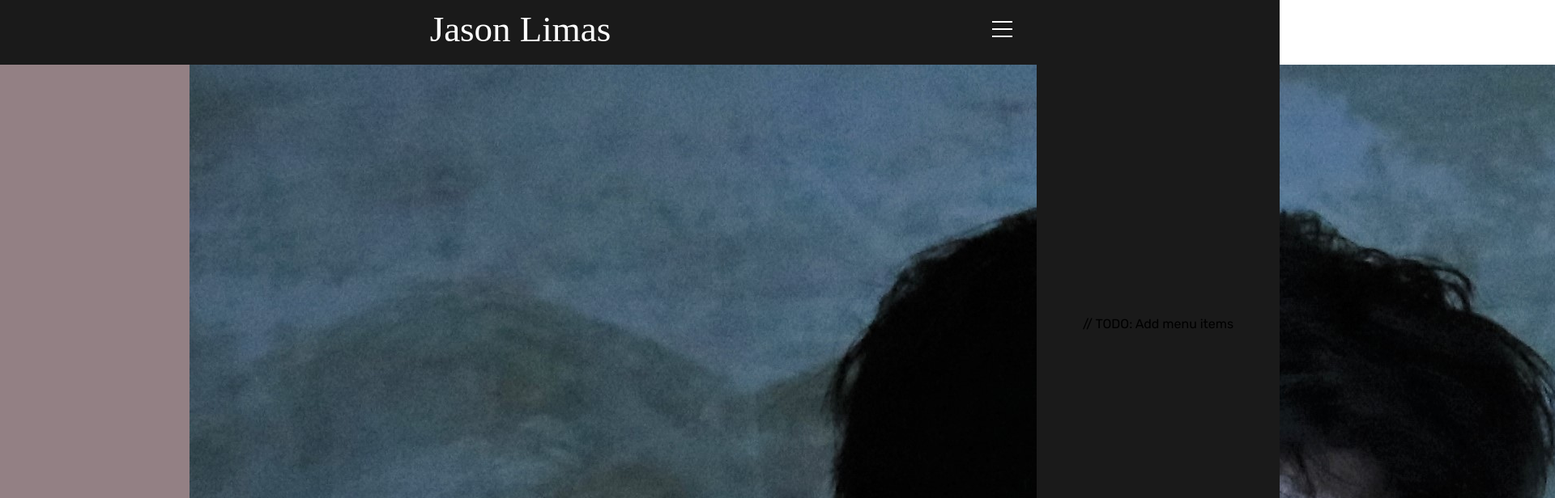
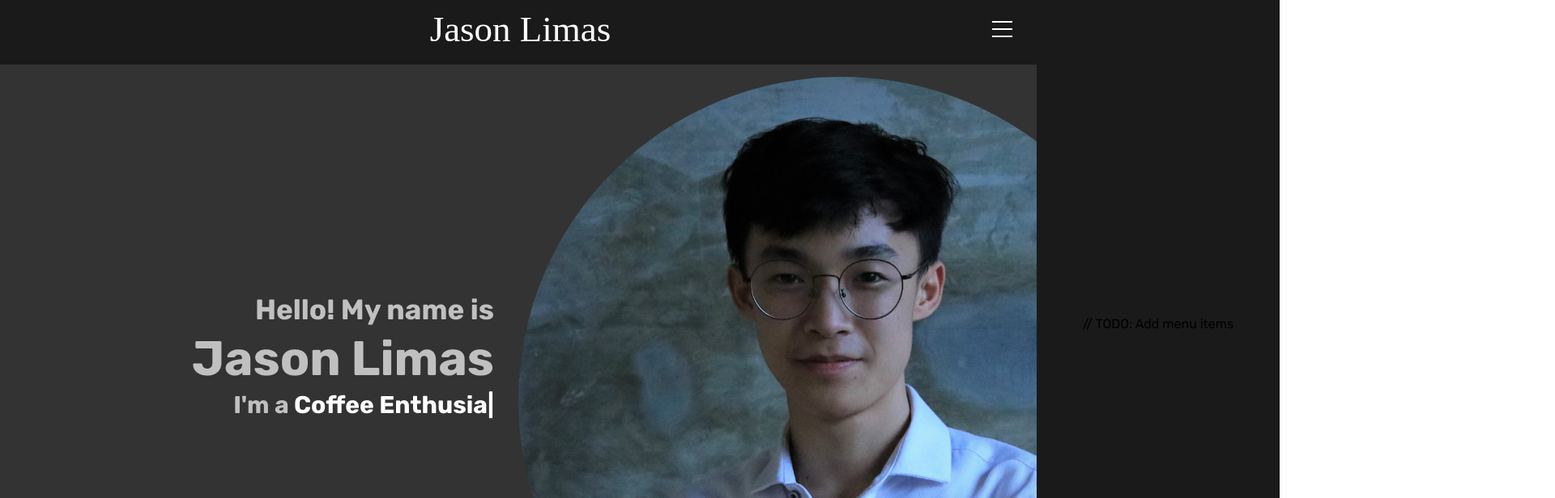
Before and after one commit to jasonlimas/-jasonlimas-web-frontend, a React (Create React App) app: page / in a window 1280 px wide. Shown: the top 616 px of the page at 81% size, 1920 px wide, since content can reach past the window. Built offline with nearby package versions, Linux system fonts and the light colour scheme; a web font is replaced by a local one.

Commit message:
Add style for image section in intro

```diff
--- a/src/components/intro/Intro.jsx
+++ b/src/components/intro/Intro.jsx
@@ -12,10 +12,10 @@ export default function Intro() {
             backSpeed: 60,
             strings: ['Developer', 'Coffee Enthusiast'],
       })
-  })
+  }, [])
 
   return (
-    <div className='intro'>
+    <div className='intro' id='intro'>
         <div className="left">
             <div className="wrapper">
                 <h2>Hello! My name is</h2>
@@ -24,7 +24,9 @@ export default function Intro() {
             </div>
         </div>
         <div className="right">
-            <img src="assets/me-intro.jpg" alt="" />
+            <div className="imgContainer">
+                <img src="assets/me-intro.jpg" alt="" />
+            </div>
         </div>
     </div>
   )
--- a/src/components/intro/intro.scss
+++ b/src/components/intro/intro.scss
@@ -3,6 +3,7 @@
 .intro {
     background-color: $secondaryColor;
     display: flex;
+    height: 100%;
 
     .left {
         flex: 0.5;
@@ -11,28 +12,65 @@
         .wrapper {
             width: 100%;
             height: 100%;
-            padding-right: 50px;
             display: flex;
             flex-direction: column;
+            align-items: flex-end;
             justify-content: center;
-            color: #303030;
+            color: $textColor;
 
             h1 {
                 font-size: 60px;
-                margin: 10px 0;
+                margin: 2px 30px 2px 0;
             }
 
             h2 {
                 font-size: 35px;
+                margin: 2px 30px 2px 0;
             }
 
             h3 {
                 font-size: 30px;
+                margin: 2px 30px 2px 0;
 
                 span {
                     font-size: inherit;
                     color: white;
                 }
+
+                .ityped-cursor {
+                    animation: blink 1s infinite;
+                }
+
+                @keyframes blink {
+                    50% {
+                        opacity: 1;
+                    }
+
+                    100% {
+                        opacity: 0;
+                    }
+                }
+            }
+        }
+    }
+
+    .right {
+        flex: 0.5;
+        overflow: hidden;
+
+        .imgContainer {
+            width: 800px;
+            height: 800px;
+            border-radius: 50%;
+            display: flex;
+            align-items: flex-start;
+            justify-content: center;
+            float: left;
+            margin-top: 15px;
+
+            img {
+                height: 100%;
+                border-radius: 50%;
             }
         }
     }
--- a/src/global.scss
+++ b/src/global.scss
@@ -1,2 +1,4 @@
 $primaryColor: #1A1A1A;
-$secondaryColor: #8C8C8CE6;
+$secondaryColor: #333;
+
+$textColor: #C0C0C0;
```
